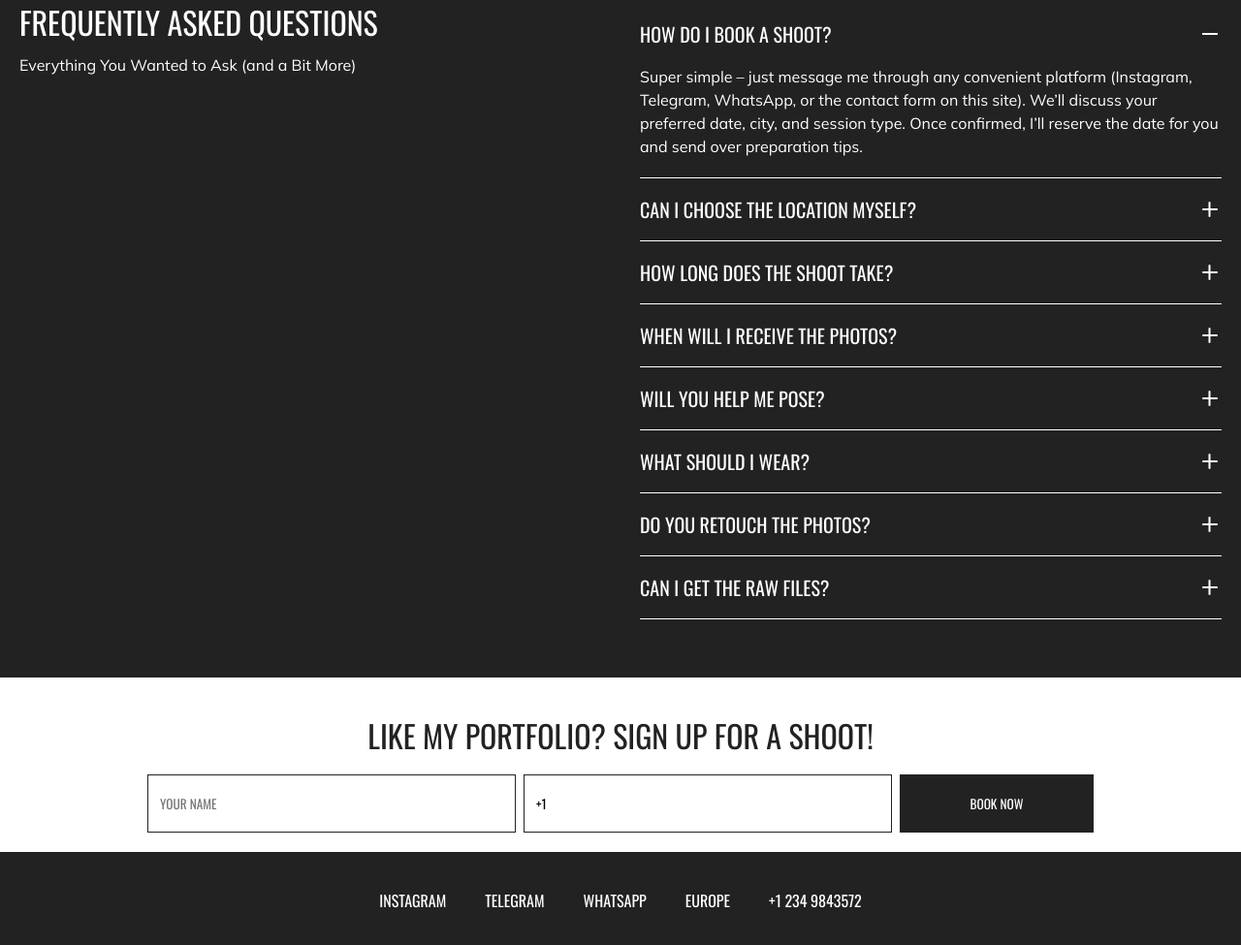
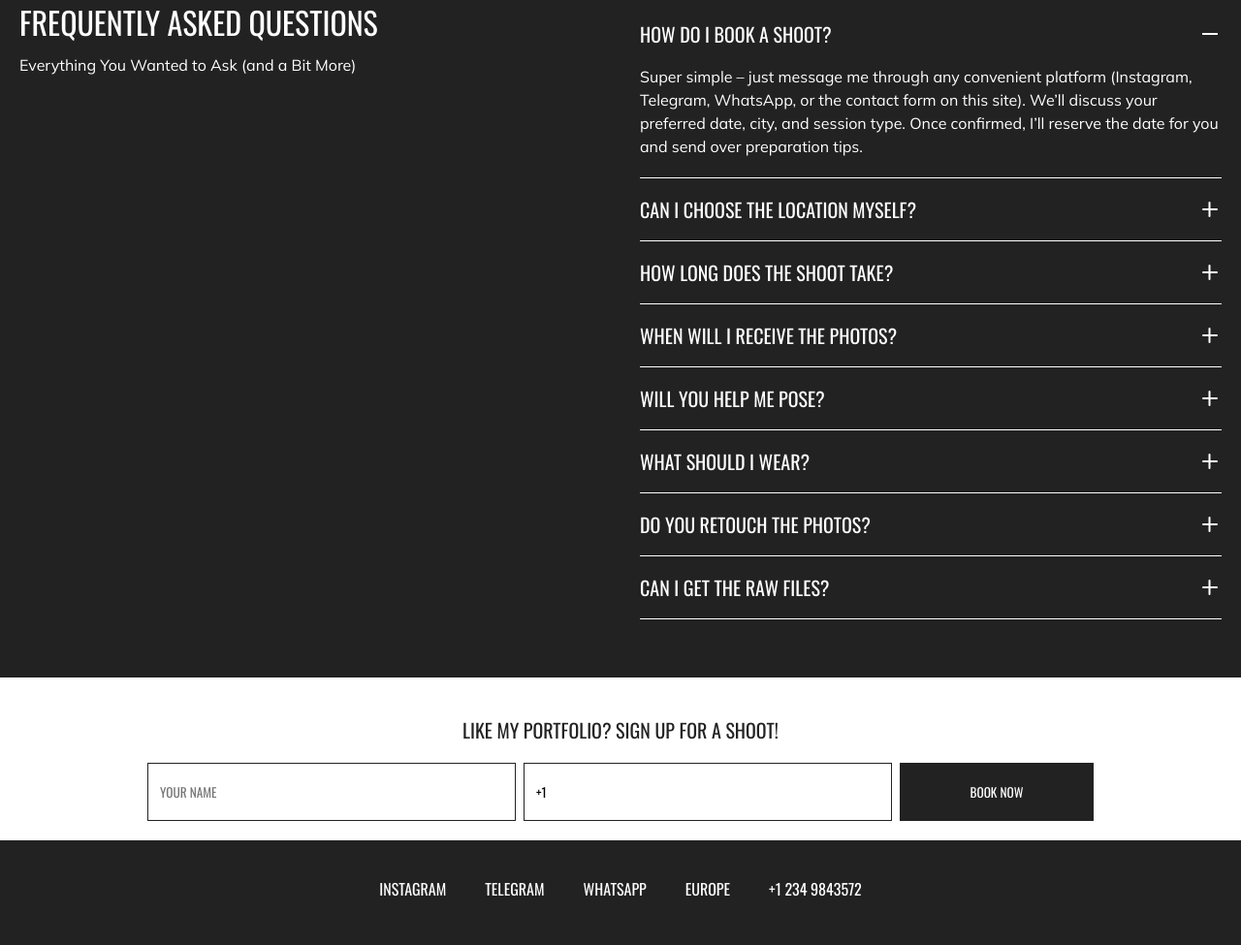
Before and after one commit to thisvolwebnik/portfolio, a website built with Vite: page index.html in a window 1280 px wide. Shown: the part 4635-5610 px from the top of the page at 97% size. Built offline with nearby package versions, Linux system fonts and the light colour scheme.

Commit message:
feat: add adaptive section footer

```diff
--- a/index.html
+++ b/index.html
@@ -584,12 +584,12 @@
     </main>
     <footer class="footer">
       <header class="footer__header">
-        <h2 class="footer__title">Like my portfolio? Sign up for a shoot!</h2>
+        <h2 class="footer__title h3">Like my portfolio? Sign up for a shoot!</h2>
         <form class="footer__form">
-          <label class="visually-hidden" for="name">Your name</label>
-          <input class="footer__input" type="text" placeholder="your name" />
-          <label class="visually-hidden" for="phone">Your phone</label>
-          <input class="footer__input" type="tel" value="+1" />
+          <label class="visually-hidden" for="name-footer">Your name</label>
+          <input class="footer__input" id="name-footer" type="text" placeholder="your name" />
+          <label class="visually-hidden" for="phone-footer">Your phone</label>
+          <input class="footer__input" id="phone-footer" type="tel" value="+1" />
           <button class="footer__button">book now</button>
         </form>
       </header>
--- a/src/styles/layout/footer.scss
+++ b/src/styles/layout/footer.scss
@@ -5,6 +5,7 @@
     display: flex;
     flex-direction: column;
     row-gap: 20px;
+    padding-inline: 20px;
     padding-top: 40px;
     padding-bottom: 20px;
     text-align: center;
@@ -16,7 +17,11 @@
     display: flex;
     justify-content: center;
     align-items: center;
-    column-gap: 8px;
+    gap: 8px;
+
+    @include mobile {
+      flex-direction: column;
+    }
   }
 
   &__input {
@@ -30,6 +35,10 @@
     line-height: 24px;
     text-transform: uppercase;
     border: var(--border);
+
+    @include mobile {
+      max-width: 100%;
+    }
 
     @include hover {
       border-color: var(--color-accent);
@@ -57,6 +66,10 @@
     background-color: var(--color-dark);
     border: none;
 
+    @include mobile {
+      max-width: 100%;
+    }
+
     @include hover {
       background-color: var(--color-accent);
     }
@@ -68,6 +81,10 @@
     align-items: center;
     padding-block: 20px;
     list-style-type: none;
+
+    @include mobile {
+      flex-direction: column;
+    }
   }
 
   &__item {
```
